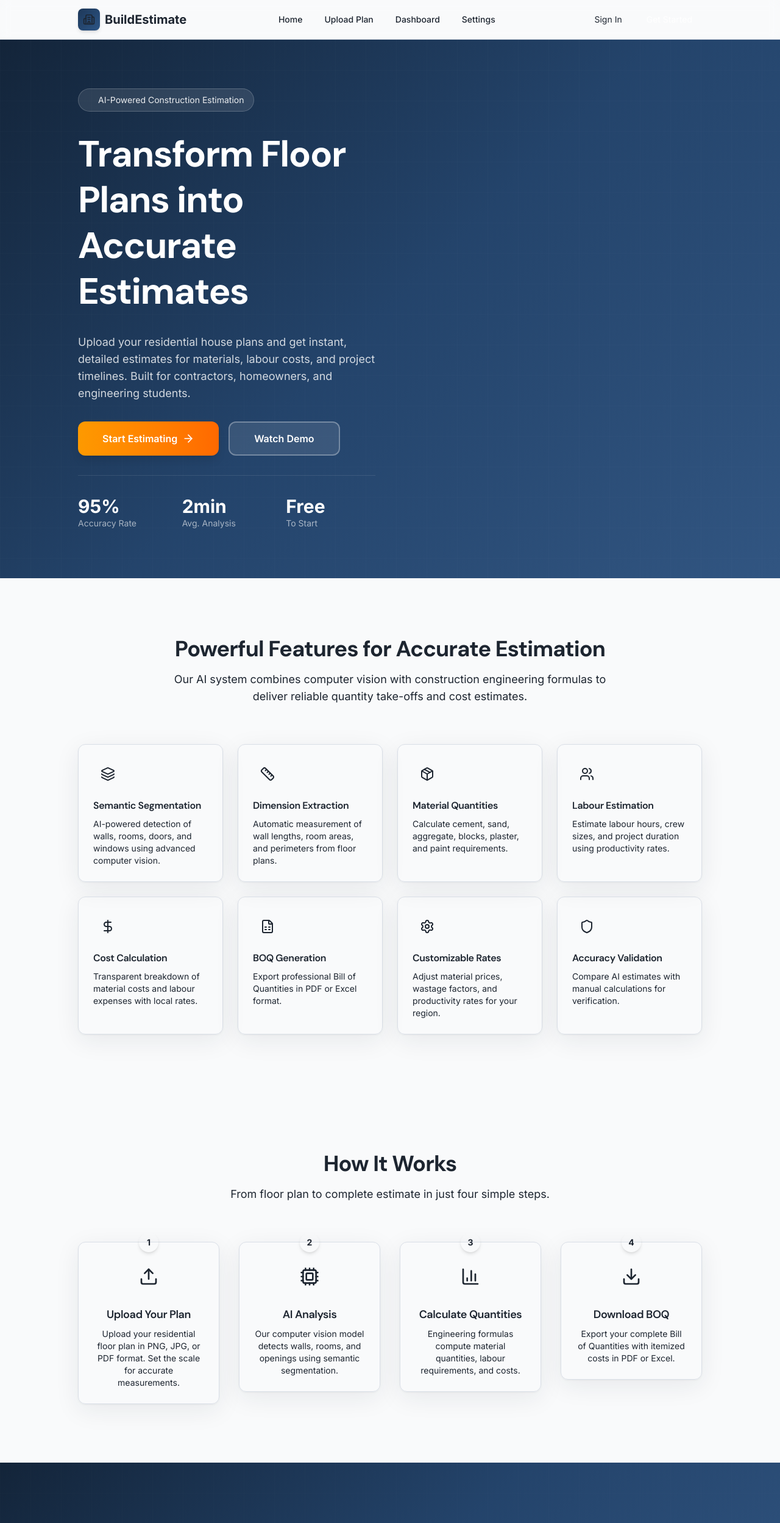
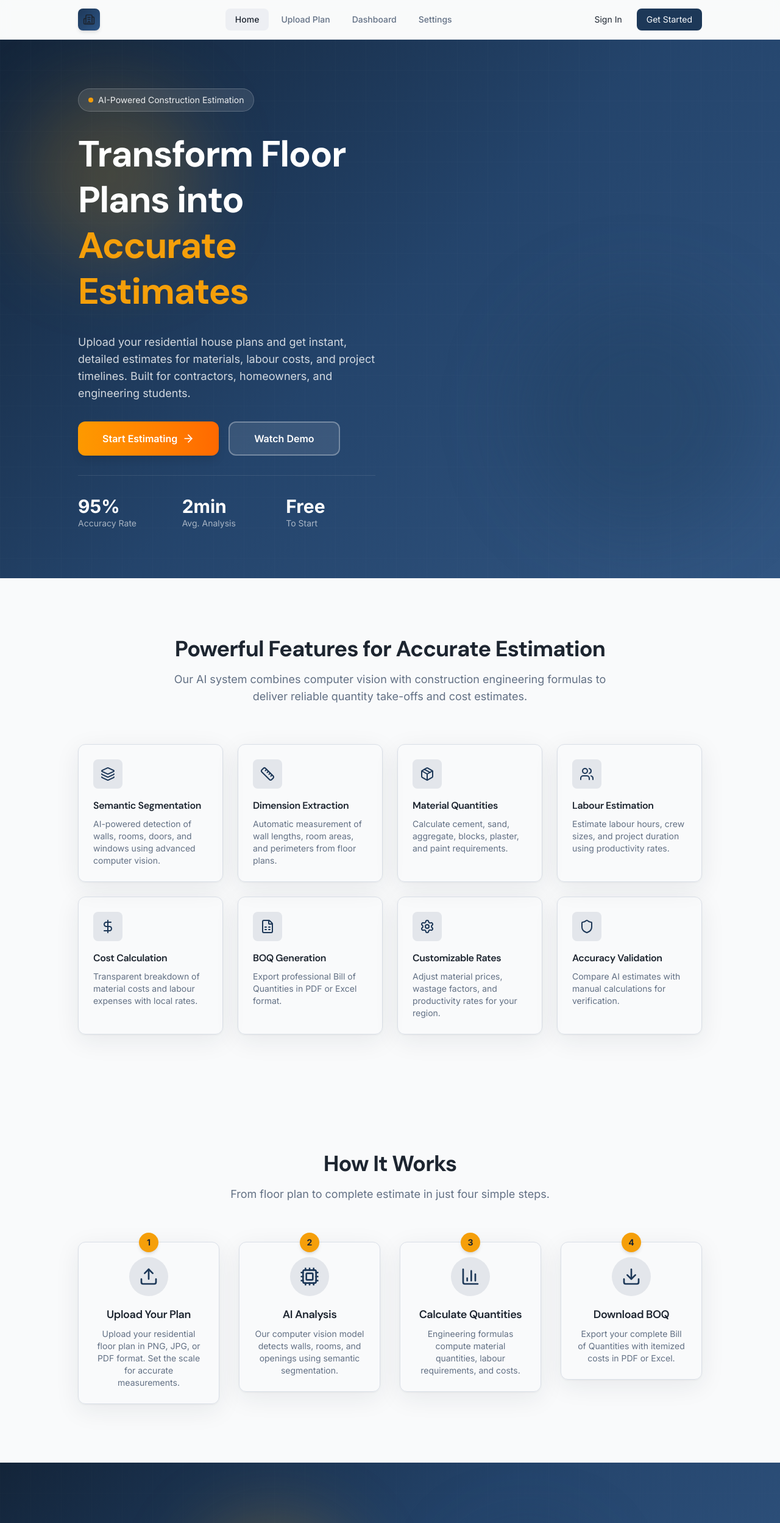
Before and after one commit to DNWijewardana/Quantrox-MERN, a React (Vite) app in the folder frontend/: page / in a window 1280 px wide. Shown: the top 2497 px of the page at 61% size. Built offline with nearby package versions, Linux system fonts and the light colour scheme.

Commit message:
Update UI colors using HSL variables

```diff
--- a/frontend/package.json
+++ b/frontend/package.json
@@ -12,11 +12,13 @@
   "dependencies": {
     "@tailwindcss/vite": "^4.2.1",
     "axios": "^1.14.0",
+    "clsx": "^2.1.1",
     "lucide-react": "^0.577.0",
     "react": "^19.2.0",
     "react-dom": "^19.2.0",
     "react-router-dom": "^7.13.2",
     "react-toastify": "^11.0.5",
+    "tailwind-merge": "^3.5.0",
     "tailwindcss": "^4.2.1"
   },
   "devDependencies": {
--- a/frontend/src/components/home/CTASection.jsx
+++ b/frontend/src/components/home/CTASection.jsx
@@ -10,8 +10,8 @@ const CTASection = () => {
       <div className="absolute inset-0 bg-grid opacity-30" />
 
       {/* Glowing orbs */}
-      <div className="absolute top-1/2 left-1/4 -translate-y-1/2 w-64 h-64 bg-accent/30 rounded-full blur-3xl" />
-      <div className="absolute top-1/2 right-1/4 -translate-y-1/2 w-48 h-48 bg-primary/40 rounded-full blur-3xl" />
+      <div className="absolute top-1/2 left-1/4 -translate-y-1/2 w-64 h-64 bg-[hsl(var(--accent))]/30 rounded-full blur-3xl" />
+      <div className="absolute top-1/2 right-1/4 -translate-y-1/2 w-48 h-48 bg-[hsl(var(--primary))]/40 rounded-full blur-3xl" />
 
       <div className="container mx-auto relative z-10">
         <div className="max-w-3xl mx-auto text-center">
--- a/frontend/src/components/home/FeaturesSection.jsx
+++ b/frontend/src/components/home/FeaturesSection.jsx
@@ -67,10 +67,10 @@ export function FeaturesSection() {
       <div className="container mx-auto">
         {/* Heading */}
         <div className="text-center max-w-3xl mx-auto mb-16">
-          <h2 className="text-3xl md:text-4xl font-bold text-foreground mb-4">
+          <h2 className="text-3xl md:text-4xl font-bold text-[hsl(var(--foreground))] mb-4">
             Powerful Features for Accurate Estimation
           </h2>
-          <p className="text-lg text-muted-foreground">
+          <p className="text-lg text-[hsl(var(--muted-foreground))]">
             Our AI system combines computer vision with construction engineering formulas
             to deliver reliable quantity take-offs and cost estimates.
           </p>
@@ -81,18 +81,18 @@ export function FeaturesSection() {
           {features.map((feature, index) => (
             <div
               key={feature.title}
-              className="group p-6 rounded-xl bg-card border border-border hover:border-accent/50 shadow-card hover:shadow-lg transition-all duration-300 hover:-translate-y-1"
+              className="group p-6 rounded-xl bg-card border border-border hover:border-[hsl(var(--accent))]/50 shadow-card hover:shadow-lg transition-all duration-300 hover:-translate-y-1"
               style={{ animationDelay: `${index * 50}ms` }}
             >
-              <div className="flex h-12 w-12 items-center justify-center rounded-lg bg-primary/10 text-primary group-hover:bg-accent/20 group-hover:text-accent transition-colors mb-4">
+              <div className="flex h-12 w-12 items-center justify-center rounded-lg bg-[hsl(var(--primary))]/10 text-[hsl(var(--primary))] group-hover:bg-[hsl(var(--accent))]/20 group-hover:text-[hsl(var(--accent))] transition-colors mb-4">
                 {feature.icon}
               </div>
 
-              <h3 className="font-semibold text-foreground mb-2">
+              <h3 className="font-semibold text-[hsl(var(--foreground))] mb-2">
                 {feature.title}
               </h3>
 
-              <p className="text-sm text-muted-foreground">
+              <p className="text-sm text-[hsl(var(--muted-foreground))]">
                 {feature.description}
               </p>
             </div>
--- a/frontend/src/components/home/HeroSection.jsx
+++ b/frontend/src/components/home/HeroSection.jsx
@@ -10,8 +10,8 @@ const HeroSection = () => {
       <div className="absolute inset-0 bg-grid opacity-50" />
 
       {/* Floating Elements */}
-      <div className="absolute top-20 left-10 w-72 h-72 bg-accent/20 rounded-full blur-3xl animate-float" />
-      <div className="absolute bottom-20 right-10 w-96 h-96 bg-primary/30 rounded-full blur-3xl animate-float delay-300" />
+      <div className="absolute top-20 left-10 w-72 h-72 bg-[hsl(var(--accent))]/20 rounded-full blur-3xl animate-float" />
+      <div className="absolute bottom-20 right-10 w-96 h-96 bg-[hsl(var(--primary))]/30 rounded-full blur-3xl animate-float delay-300" />
 
       <div className="container mx-auto relative z-10 py-20">
         <div className="grid lg:grid-cols-2 gap-12 items-center">
@@ -20,7 +20,7 @@ const HeroSection = () => {
           <div className="space-y-8 animate-slide-up">
 
             <div className="inline-flex items-center gap-2 px-4 py-2 rounded-full bg-white/10 border border-white/20 backdrop-blur-sm">
-              <span className="w-2 h-2 rounded-full bg-accent animate-pulse" />
+              <span className="w-2 h-2 rounded-full bg-[hsl(var(--accent))] animate-pulse" />
               <span className="text-sm text-white/90">
                 AI-Powered Construction Estimation
               </span>
@@ -28,7 +28,7 @@ const HeroSection = () => {
 
             <h1 className="text-4xl md:text-5xl lg:text-6xl font-bold text-white leading-tight">
               Transform Floor Plans into{" "}
-              <span className="text-accent">Accurate Estimates</span>
+              <span className="text-[hsl(var(--accent))]">Accurate Estimates</span>
             </h1>
 
             <p className="text-lg text-white/80 max-w-xl">
@@ -108,7 +108,7 @@ function FeatureCard({ icon, title, description, delay }) {
   return (
     <div className={`glass-dark rounded-xl p-6 hover:bg-white/15 transition-all duration-300 hover:scale-[1.02] animate-slide-up ${delay}`}>
       <div className="flex items-start gap-4">
-        <div className="flex h-12 w-12 items-center justify-center rounded-lg bg-accent/20 text-accent">
+        <div className="flex h-12 w-12 items-center justify-center rounded-lg bg-[hsl(var(--accent))]/20 text-[hsl(var(--accent))]">
           {icon}
         </div>
         <div>
--- a/frontend/src/components/home/HowItWorksSection.jsx
+++ b/frontend/src/components/home/HowItWorksSection.jsx
@@ -39,10 +39,10 @@ export function HowItWorksSection() {
 
         {/* Heading */}
         <div className="text-center max-w-3xl mx-auto mb-16">
-          <h2 className="text-3xl md:text-4xl font-bold text-foreground mb-4">
+          <h2 className="text-3xl md:text-4xl font-bold text-[hsl(var(--foreground))] mb-4">
             How It Works
           </h2>
-          <p className="text-lg text-muted-foreground">
+          <p className="text-lg text-[hsl(var(--muted-foreground))]">
             From floor plan to complete estimate in just four simple steps.
           </p>
         </div>
@@ -50,7 +50,7 @@ export function HowItWorksSection() {
         <div className="relative">
 
           {/* Connection Line (Desktop only) */}
-          <div className="hidden lg:block absolute top-24 left-[12.5%] right-[12.5%] h-0.5 bg-gradient-to-r from-accent via-primary to-accent" />
+          {/* <div className="hidden lg:block absolute top-24 left-[12.5%] right-[12.5%] h-0.5 bg-gradient-to-r from-[hsl(var(--accent))] via-[hsl(var(--primary))] to-[hsl(var(--accent))] z-0"/> */}
 
           {/* Steps */}
           <div className="grid md:grid-cols-2 lg:grid-cols-4 gap-8">
@@ -58,25 +58,25 @@ export function HowItWorksSection() {
               <div key={step.number} className="relative">
 
                 {/* Card */}
-                <div className="relative z-10 p-6 rounded-xl bg-card border border-border shadow-card hover:shadow-lg transition-all duration-300 text-center group">
+                <div className="relative z-20 p-6 rounded-xl bg-card border border-border shadow-card hover:shadow-lg transition-all duration-300 text-center group">
 
                   {/* Step Number */}
-                  <div className="absolute -top-4 left-1/2 -translate-x-1/2 w-8 h-8 rounded-full bg-accent text-accent-foreground font-bold text-sm flex items-center justify-center shadow-md">
+                  <div className="absolute -top-4 left-1/2 -translate-x-1/2 w-8 h-8 rounded-full bg-[hsl(var(--accent))] text-[hsl(var(--accent-foreground))] font-bold text-sm flex items-center justify-center shadow-md">
                     {index + 1}
                   </div>
 
                   {/* Icon */}
-                  <div className="flex h-16 w-16 items-center justify-center rounded-full bg-primary/10 text-primary mx-auto mb-4 group-hover:bg-accent/20 group-hover:text-accent transition-colors">
+                  <div className="flex h-16 w-16 items-center justify-center rounded-full bg-[hsl(var(--primary))]/10 text-[hsl(var(--primary))] mx-auto mb-4 group-hover:bg-[hsl(var(--accent))]/20 group-hover:text-[hsl(var(--accent))] transition-colors">
                     {step.icon}
                   </div>
 
                   {/* Title */}
-                  <h3 className="text-lg font-semibold text-foreground mb-2">
+                  <h3 className="text-lg font-semibold text-[hsl(var(--foreground))] mb-2">
                     {step.title}
                   </h3>
 
                   {/* Description */}
-                  <p className="text-sm text-muted-foreground">
+                  <p className="text-sm text-[hsl(var(--muted-foreground))]">
                     {step.description}
                   </p>
 
--- a/frontend/src/components/layout/Footer.jsx
+++ b/frontend/src/components/layout/Footer.jsx
@@ -40,7 +40,7 @@ const Footer = () => {
             src="Mini-Logo.png"
             alt="logo"
           />
-          <p className="max-w-[410px] mt-6">
+          <p className="max-w-[410px] mt-6 text-[hsl(var(--muted-foreground))]">
             AI-powered construction estimation for residential projects. Fast,
             accurate, and affordable.
           </p>
@@ -50,7 +50,7 @@ const Footer = () => {
         <div className="flex flex-wrap justify-between w-full md:w-[45%] gap-5">
           {linkSections.map((section, index) => (
             <div key={index}>
-              <h3 className="font-semibold text-base text-gray-900 md:mb-5 mb-2">
+              <h3 className="font-semibold text-base text-[hsl(var(--foreground))] md:mb-5 mb-2">
                 {section.title}
               </h3>
 
@@ -59,7 +59,7 @@ const Footer = () => {
                   <li key={i}>
                     <Link
                       to={link.path}
-                      className="text-[hsl(var(muted-foreground))] hover:[hsl(var(text-foreground))] transition-colors duration-300"
+                      className="text-[hsl(var(--muted-foreground))] hover:text-[hsl(var(--foreground))] transition-colors duration-300"
                     >
                       {link.name}
                     </Link>
--- a/frontend/src/components/layout/Navbar.jsx
+++ b/frontend/src/components/layout/Navbar.jsx
@@ -18,7 +18,7 @@ const Navbar = () => {
   const user = null;
 
   return (
-    <header className="sticky top-0 z-50 w-full border-b border-border/40 bg-background/95 backdrop-blur supports-[backdrop-filter]:bg-background/60 px-6 md:px-16 lg:px-24 xl:px-32">
+    <header className="sticky top-0 z-50 w-full border-b border-[hsl(var(--border))]/40 bg-[hsl(var(--background))]/95 backdrop-blur supports-[backdrop-filter]:bg-[hsl(var(--background))]/60 px-6 md:px-16 lg:px-24 xl:px-32">
       <div className="container mx-auto flex h-16 items-center justify-between">
 
         {/* Logo */}
@@ -26,9 +26,6 @@ const Navbar = () => {
           <div className="flex h-9 w-9 items-center justify-center rounded-lg bg-gradient-primary shadow-md group-hover:shadow-lg transition-shadow">
             <Building2 className="h-5 w-5 text-primary-foreground" />
           </div>
-          <span className="text-xl font-bold text-foreground">
-            Build<span className="text-accent">Estimate</span>
-          </span>
         </Link>
 
         {/* Desktop Navigation */}
@@ -39,8 +36,8 @@ const Navbar = () => {
               to={link.href}
               className={`px-4 py-2 rounded-lg text-sm font-medium transition-colors ${
                 location.pathname === link.href
-                  ? "bg-secondary text-foreground"
-                  : "text-muted-foreground hover:text-foreground hover:bg-secondary/50"
+                  ? "bg-[hsl(var(--secondary))] text-[hsl(var(--foreground))]"
+                  : "text-[hsl(var(--muted-foreground))] hover:text-[hsl(var(--foreground))] hover:bg-[hsl(var(--secondary))]/50"
               }`}
             >
               {link.label}
@@ -52,12 +49,12 @@ const Navbar = () => {
         <div className="hidden md:flex items-center gap-3">
           {user ? (
             <>
-              <span className="text-sm text-muted-foreground flex items-center gap-1">
+              <span className="text-sm text-[hsl(var(--muted-foreground))] flex items-center gap-1">
                 <User className="h-4 w-4" />
                 {user.email}
               </span>
 
-              <button className="inline-flex items-center gap-1 px-3 py-2 rounded-lg text-sm hover:bg-secondary transition">
+              <button className="inline-flex items-center gap-1 px-3 py-2 rounded-lg text-sm hover:bg-[hsl(var(--accent))] transition">
                 <LogOut className="h-4 w-4" />
                 Sign Out
               </button>
@@ -65,14 +62,14 @@ const Navbar = () => {
           ) : (
             <>
               <button
-                className="px-3 py-2 rounded-lg text-sm hover:bg-secondary transition"
+                className="px-3 py-2 rounded-lg text-sm hover:bg-[hsl(var(--accent))] transition"
                 onClick={() => navigate("/login")}
               >
                 Sign In
               </button>
 
               <button
-                className="px-4 py-2 rounded-lg text-sm bg-primary text-white hover:bg-primary/90 transition"
+                className="px-4 py-2 rounded-lg text-sm bg-[hsl(var(--primary))] text-[hsl(var(--primary-foreground))] hover:bg-[hsl(var(--primary))]/90 transition"
                 onClick={() => navigate("/login")}
               >
                 Get Started
@@ -83,7 +80,7 @@ const Navbar = () => {
 
         {/* Mobile Menu Button */}
         <button
-          className="md:hidden p-2 rounded-lg hover:bg-secondary"
+          className="md:hidden p-2 rounded-lg hover:bg-[hsl(var(--secondary))] transition"
           onClick={() => setIsMenuOpen(!isMenuOpen)}
         >
           {isMenuOpen ? (
@@ -96,7 +93,7 @@ const Navbar = () => {
 
       {/* Mobile Navigation */}
       {isMenuOpen && (
-        <div className="md:hidden border-t border-border bg-background animate-slide-up">
+        <div className="md:hidden border-t border-[hsl(var(--border))] bg-[hsl(var(--background))] animate-slide-up">
           <nav className="container py-4 flex flex-col gap-2">
 
             {navLinks.map((link) => (
@@ -105,8 +102,8 @@ const Navbar = () => {
                 to={link.href}
                 className={`px-4 py-3 rounded-lg text-sm font-medium transition-colors ${
                   location.pathname === link.href
-                    ? "bg-secondary text-foreground"
-                    : "text-muted-foreground hover:text-foreground hover:bg-secondary/50"
+                    ? "bg-[hsl(var(--secondary))] text-[hsl(var(--foreground))]"
+                    : "text-[hsl(var(--muted-foreground))] hover:text-[hsl(var(--foreground))] hover:bg-[hsl(var(--secondary))]/50"
                 }`}
                 onClick={() => setIsMenuOpen(false)}
               >
@@ -115,14 +112,14 @@ const Navbar = () => {
             ))}
 
             {/* Mobile Buttons */}
-            <div className="flex flex-col gap-2 mt-4 pt-4 border-t border-border">
+            <div className="flex flex-col gap-2 mt-4 pt-4 border-t border-[hsl(var(--border))]">
               {user ? (
                 <>
-                  <span className="px-4 text-sm text-muted-foreground">
+                  <span className="px-4 text-sm text-[hsl(var(--muted-foreground))]">
                     {user.email}
                   </span>
 
-                  <button className="flex items-center gap-2 px-4 py-3 text-sm hover:bg-secondary rounded-lg">
+                  <button className="flex items-center gap-2 px-4 py-3 text-sm hover:bg-[hsl(var(--secondary))] rounded-lg">
                     <LogOut className="h-4 w-4" />
                     Sign Out
                   </button>
@@ -130,7 +127,7 @@ const Navbar = () => {
               ) : (
                 <>
                   <button
-                    className="px-4 py-3 text-sm hover:bg-secondary rounded-lg text-left"
+                    className="px-4 py-3 text-sm hover:bg-[hsl(var(--secondary))] rounded-lg text-left"
                     onClick={() => {
                       navigate("/login");
                       setIsMenuOpen(false);
@@ -140,7 +137,7 @@ const Navbar = () => {
                   </button>
 
                   <button
-                    className="px-4 py-3 text-sm bg-primary text-white rounded-lg"
+                    className="px-4 py-3 text-sm bg-[hsl(var(--primary))] text-[hsl(var(--primary-foreground))] hover:bg-[hsl(var(--primary))]/90 rounded-lg"
                     onClick={() => {
                       navigate("/login");
                       setIsMenuOpen(false);
```
Also changed, not shown: 1 other file (tests, documents, lock files or other folders).
